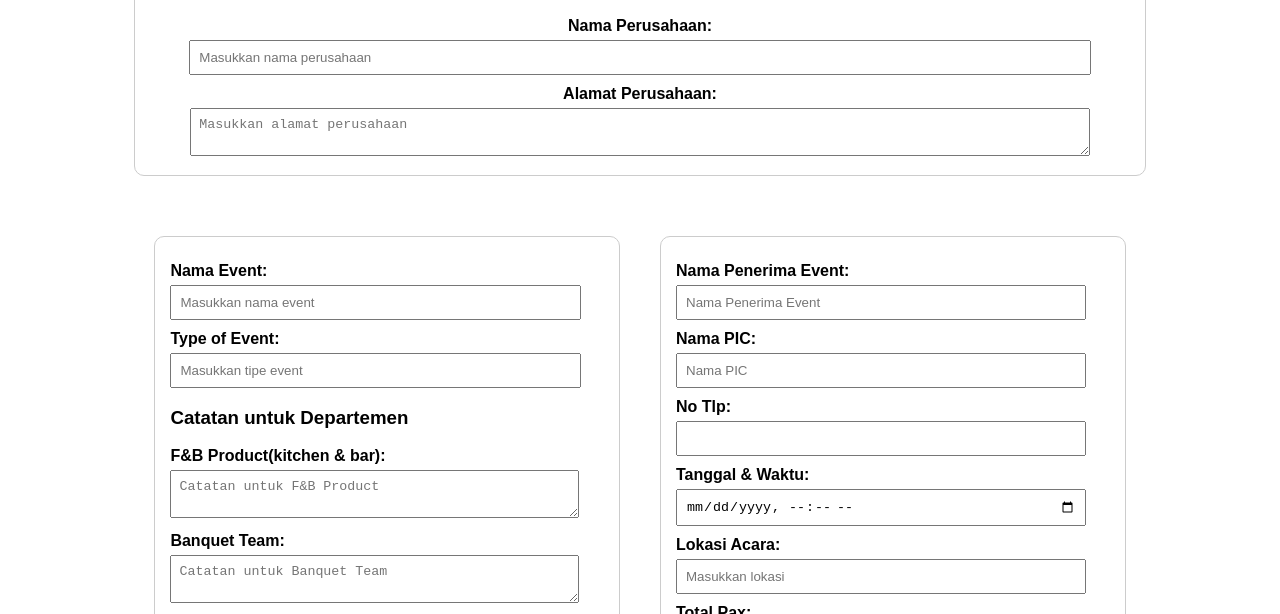
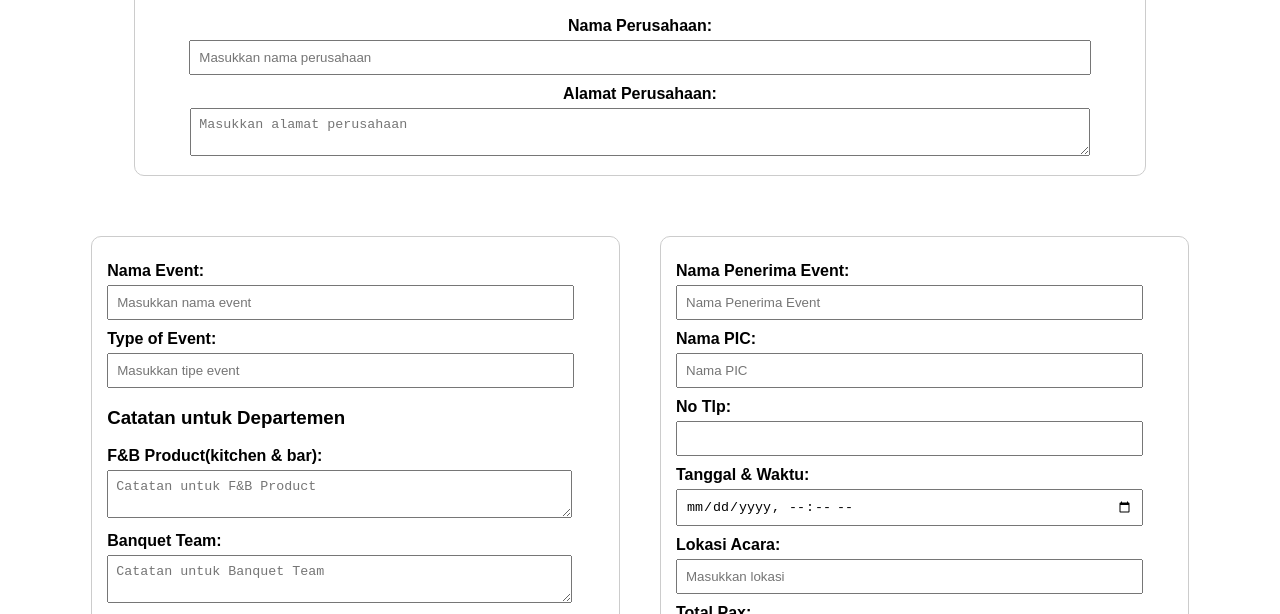
Before and after one commit to Arif22-A/beoForm, a plain HTML site: page index.html in a window 1280 px wide. Shown: the part 185-799 px from the top of the page. Drawn offline with Linux system fonts and the light colour scheme.

Commit message:
Update index.html

```diff
--- a/index.html
+++ b/index.html
@@ -7,7 +7,7 @@
     <style>
         body { font-family: Arial, sans-serif; text-align: center; }
         .container { width: 80%; margin: auto; padding: 20px; }
-        .content-container { display: flex; width: 80%; margin: auto; }
+        .content-container { display: flex; width: 90%; margin: auto; }
         .left, .right { width: 50%; padding: 20px; text-align: left; }
         .signature-container { display: flex; justify-content: space-around; margin-top: 20px; }
         .signature-box { text-align: center; width: 30%; }
```
